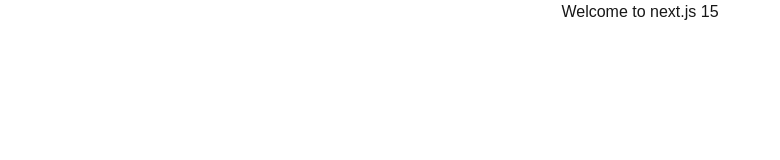
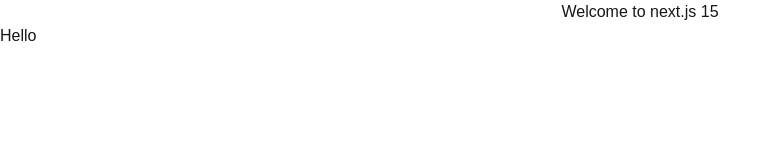
Before and after one commit to Farok-Hossain/next15-cc, a Next.js app: page / in a window 1280 px wide. Shown: the top 160 px of the page, without its empty margins (0-780 px from the left). Built offline with nearby package versions, Linux system fonts and the light colour scheme.

Commit message:
Hello.tsx added

```diff
--- /dev/null
+++ b/app/components/Hello.tsx
@@ -0,0 +1,12 @@
+"use client";
+
+const Hello = () => {
+  console.log("I am a client component");
+  return (
+    <div>
+      <h1>Hello</h1>
+    </div>
+  );
+};
+
+export default Hello;
--- a/app/layout.tsx
+++ b/app/layout.tsx
@@ -14,7 +14,7 @@
 });
 
 export const metadata: Metadata = {
-  title: "Create Next App",
+  title: "Hello Next.js 🖐️",
   description: "Generated by create next app",
 };
 
--- a/app/page.tsx
+++ b/app/page.tsx
@@ -1,3 +1,11 @@
+import Hello from "./components/Hello";
+
 export default function Home() {
-  return <h1 className="text-center">Welcome to next.js 15</h1>;
+  console.log("What am I doing here? --SERVER");
+  return (
+    <>
+      <h1 className="text-center">Welcome to next.js 15</h1>
+      <Hello />
+    </>
+  );
 }
```
